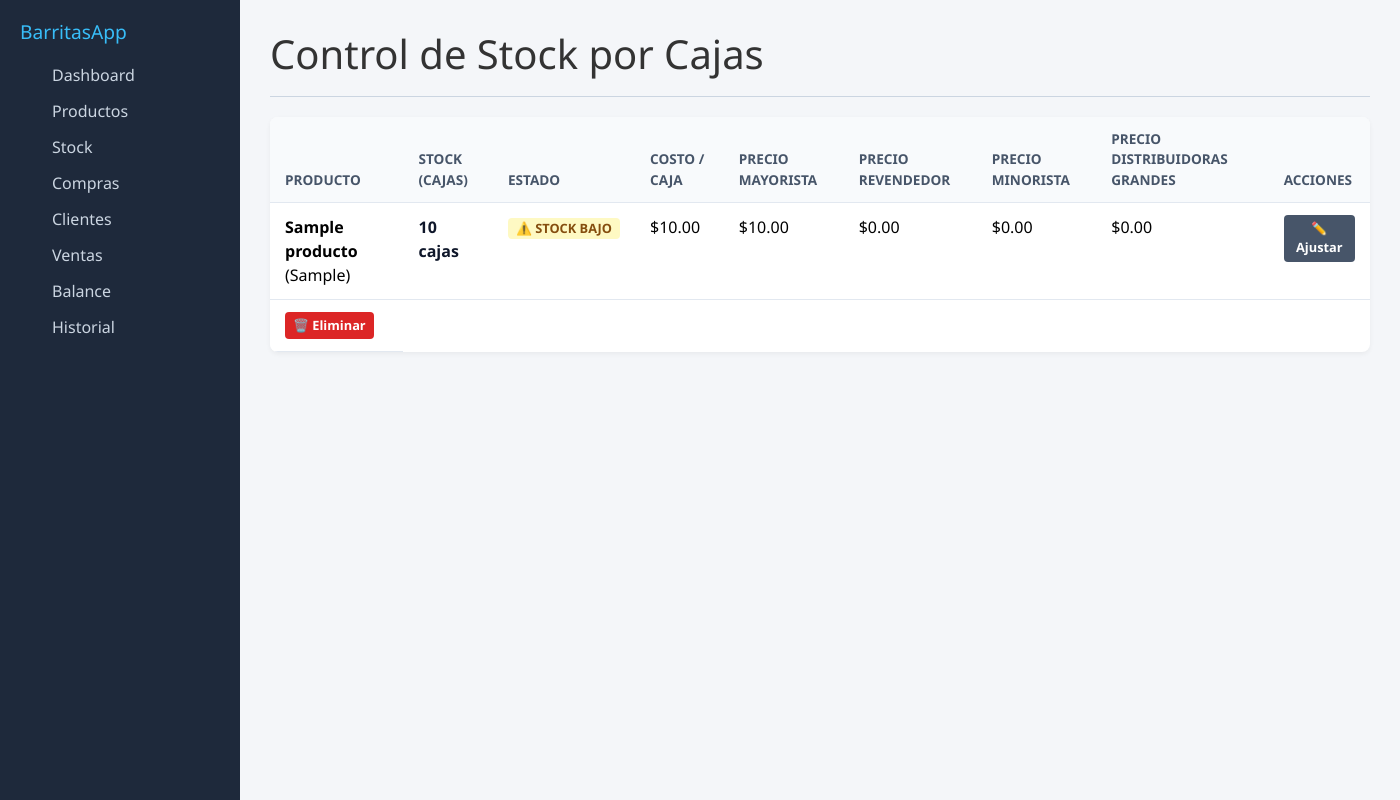
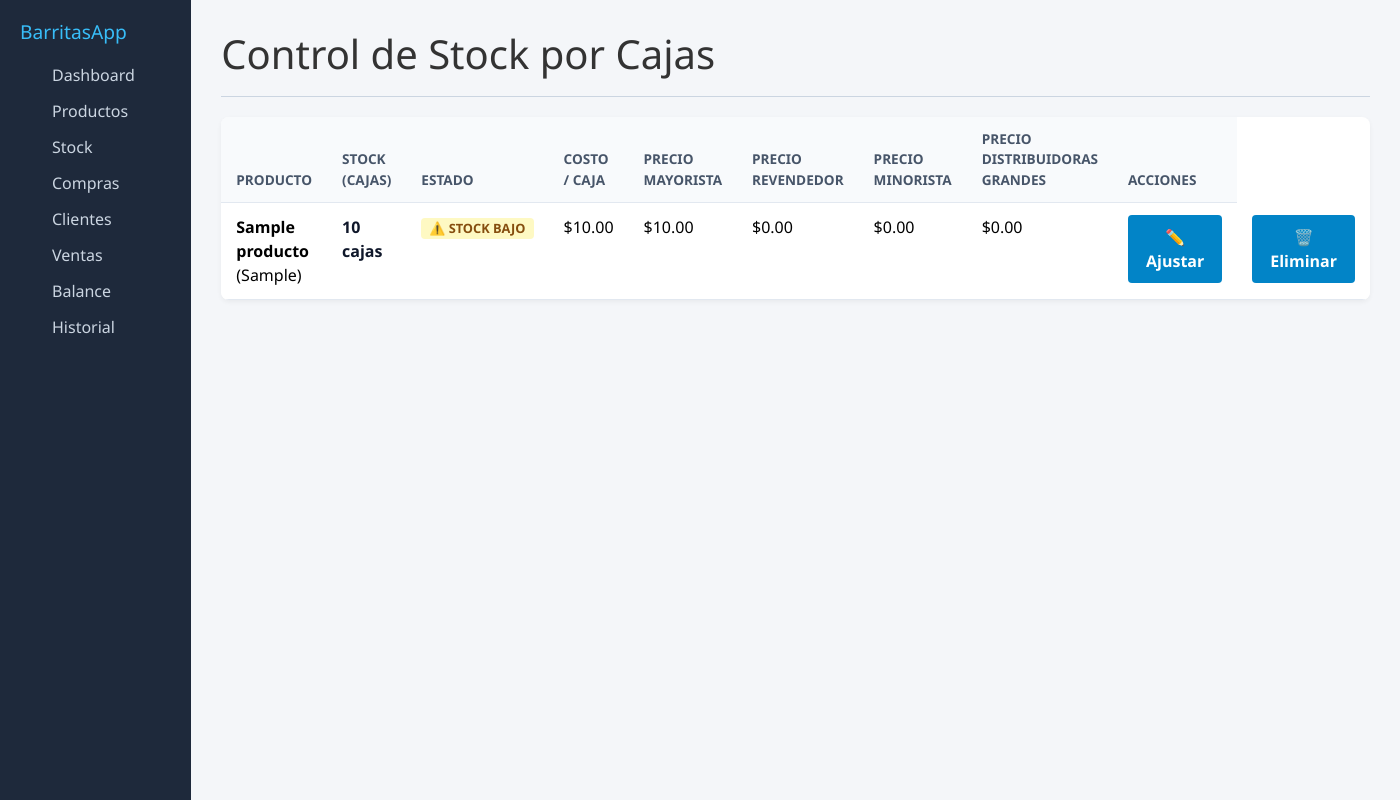
Before and after one commit to FrancoLince/barritas-stock, a Flask app: page /stock in a window 1400 px wide. Run offline with Flask 3, Linux system fonts and the light colour scheme; a user stored in the database is signed in; tables that the repository leaves empty hold one stand-in row (values such as "Sample post").

Commit message:
Refactor stock.html template structure and classes

```diff
--- a/templates/stock.html
+++ b/templates/stock.html
@@ -37,11 +37,11 @@
                 <td>${{ "{:,.2f}".format(precios[prod.id].get(tipo.nombre, 0.0)) }}</td>
             {% endfor %}
             <td>
-                <a href="{{ url_for('editar_producto', producto_id=prod.id) }}" class="btn" style="padding: 4px 8px; font-size: 0.8rem; background-color: #475569; text-decoration: none;">✏️ Ajustar</a>
-            </tr>
+                <a href="{{ url_for('editar_producto', producto_id=prod.id) }}" class="btn btn-action-edit">✏️ Ajustar</a>
+            </td>
             <td>
-                <form action="{{ url_for('eliminar_producto', producto_id=prod.id) }}" method="POST" style="display:inline;" onsubmit="return confirm('¿Seguro que deseas eliminar este producto?');">
-                    <button type="submit" class="btn" style="background-color: #dc2626; padding: 4px 8px; font-size: 0.8rem;">🗑️ Eliminar</button>
+                <form action="{{ url_for('eliminar_producto', producto_id=prod.id) }}" method="POST" class="inline-form" onsubmit="return confirm('¿Seguro que deseas eliminar este producto?');">
+                    <button type="submit" class="btn btn-action-delete">🗑️ Eliminar</button>
                 </form>
             </td>
         </tr>
```
